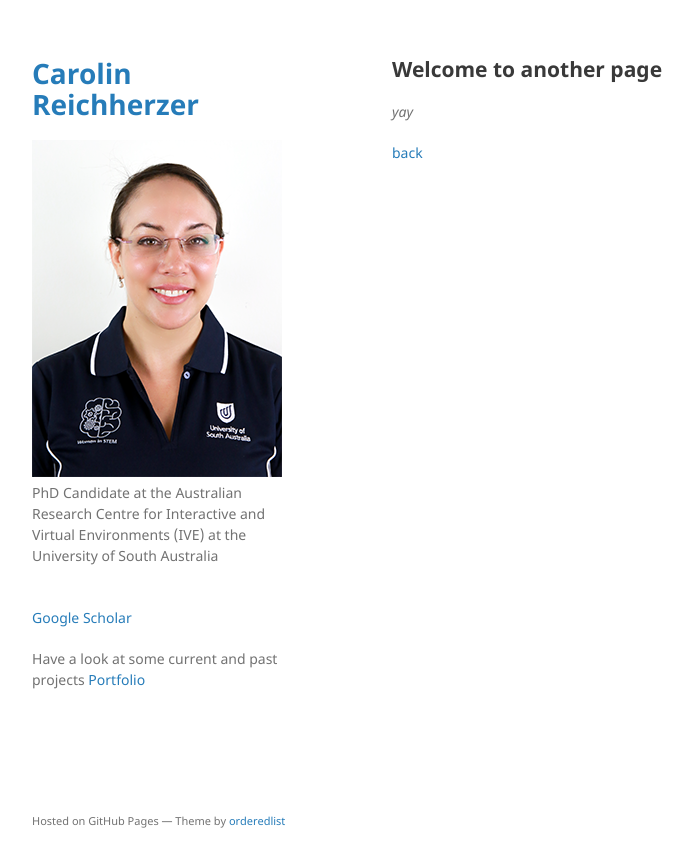
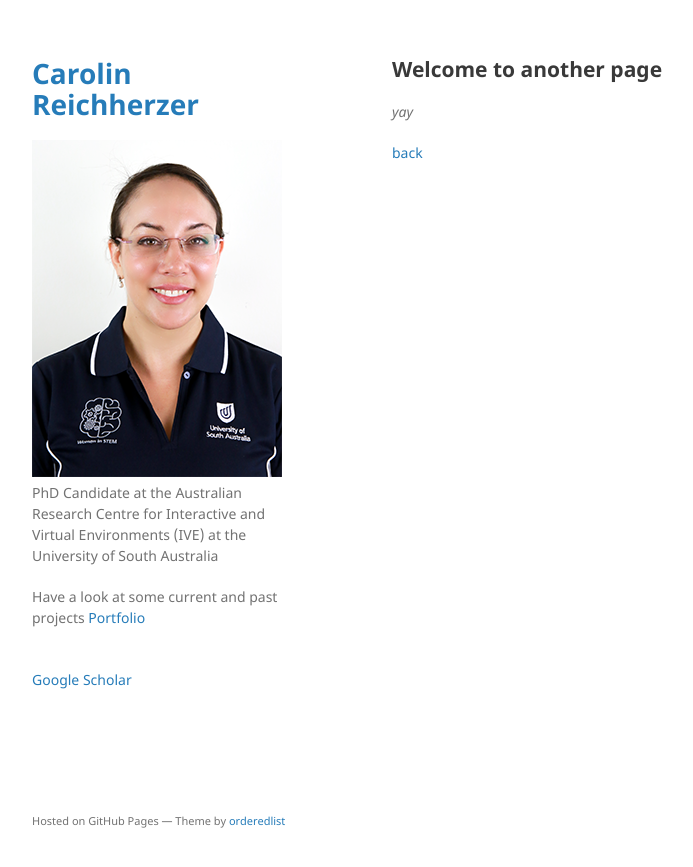
Before and after one commit to kiwicarolin/kiwicarolin.github.io, a Jekyll site: the page built from portfolio.md, in a window 1280 px wide. Shown: the top 867 px of the page, without its empty margins (178-871 px from the left). Built offline with Jekyll 4.4.1, drawn with Linux system fonts in a browser that asks for light colours; our own code applies the rules of GitHub Pages for plain Markdown files; part of the change alters nothing that is shown.

Commit message:
no message

```diff
--- a/_layouts/default.html
+++ b/_layouts/default.html
@@ -21,9 +21,10 @@
         {% endif %}
 
         <p>{{ site.description | default: site.github.project_tagline }}</p>
+        <p>Have a look at some current and past projects <a href="./portfolio.html" target="_top">Portfolio</a></p>
+
         <p>  <br><a href="https://scholar.google.com/citations?hl=en&user=mv2LqCIAAAAJ" target="_top">Google Scholar</a>
         </p>
-        <p>Have a look at some current and past projects <a href="./portfolio.html" target="_top">Portfolio</a></p>
 
         {% if site.github.is_project_page %}
         <p class="view"><a href="{{ site.github.repository_url }}">View the Project on GitHub <small>{{ site.github.repository_nwo }}</small></a></p>
```
